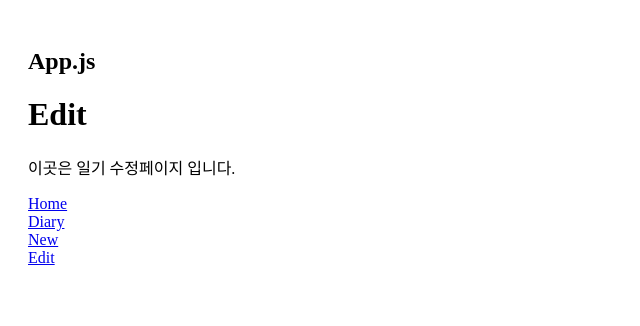
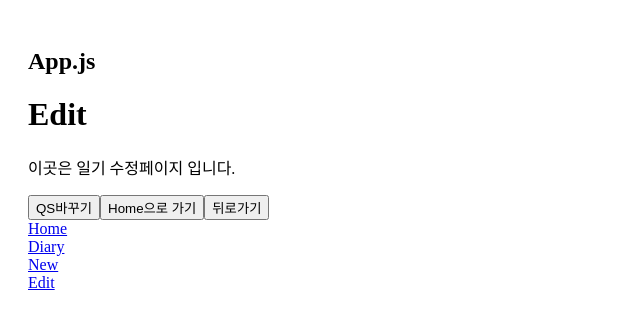
Before and after one commit to JustcallmeHarmony/emotion-diary, a React (Create React App) app: page /edit in a window 1280 px wide. Shown: the top 326 px of the page, without its empty margins (0-640 px from the left). Built offline with nearby package versions, Linux system fonts and the light colour scheme; the HTML template or start-up script is replaced by a standard one.

Commit message:
페이지 라우팅2

```diff
--- a/src/App.js
+++ b/src/App.js
@@ -16,7 +16,7 @@ function App() {
           <Route path="/" element={<Home />} />
           <Route path="/new" element={<New />} />
           <Route path="/edit" element={<Edit />} />
-          <Route path="/diary" element={<Diary />} />
+          <Route path="/diary/:id" element={<Diary />} />
         </Routes>
         <RouteTest />
       </div>
--- a/src/pages/Diary.js
+++ b/src/pages/Diary.js
@@ -1,4 +1,9 @@
+import { useParams } from "react-router-dom";
+
 const Diary = () => {
+  const { id } = useParams();
+  console.log(id);
+
   return (
     <div>
       <h1>Diary</h1>
--- a/src/pages/Edit.js
+++ b/src/pages/Edit.js
@@ -1,8 +1,34 @@
+import { useNavigate, useSearchParams } from "react-router-dom";
+
 const Edit = () => {
+  const navigate = useNavigate();
+  const [searchParams, setSearchParams] = useSearchParams();
+
+  const id = searchParams.get("id");
+  console.log("id :", id);
+
+  const mode = searchParams.get("mode");
+  console.log("mode :", mode);
+
   return (
     <div>
       <h1>Edit</h1>
       <p>이곳은 일기 수정페이지 입니다.</p>
+      <button onClick={() => setSearchParams({ who: "Joon" })}>QS바꾸기</button>
+      <button
+        onClick={() => {
+          navigate("/home");
+        }}
+      >
+        Home으로 가기
+      </button>
+      <button
+        onClick={() => {
+          navigate(-1);
+        }}
+      >
+        뒤로가기
+      </button>
     </div>
   );
 };
```
